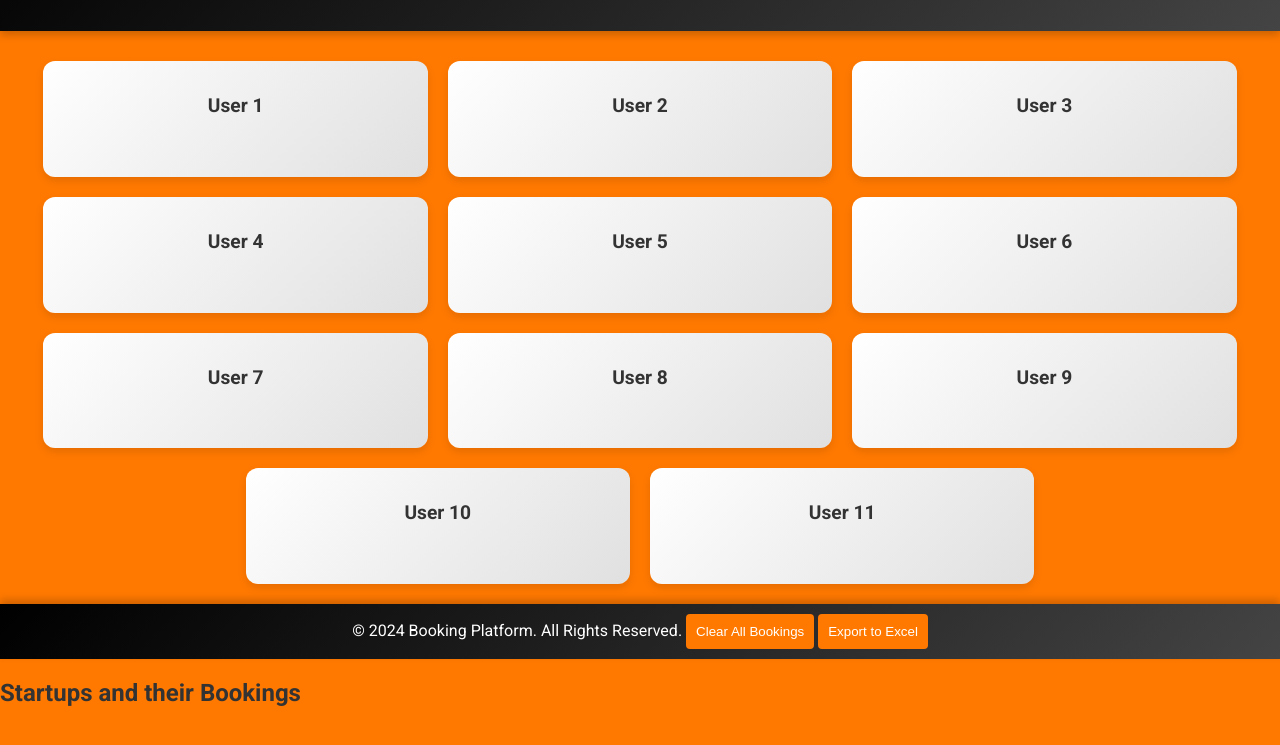
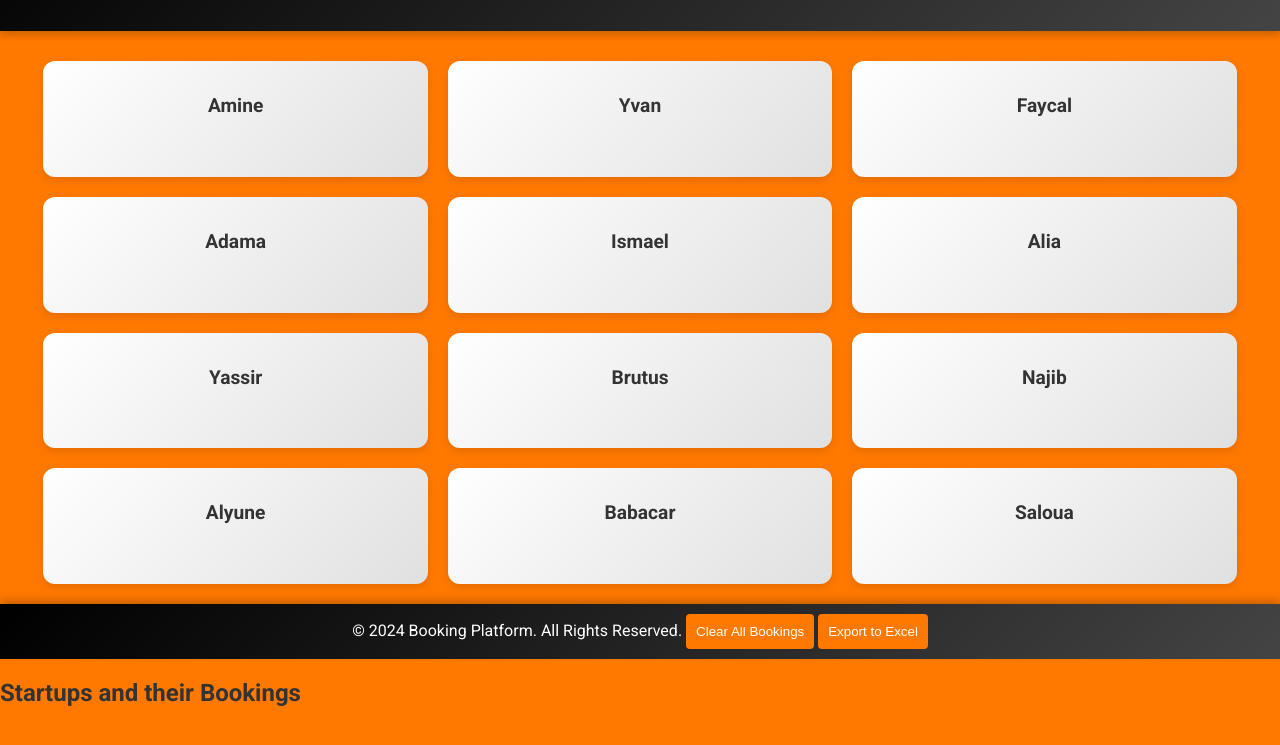
Before and after one commit to SamyHarras/Matchmaking-Platform, a plain HTML site: page adminPage.html in a window 1280 px wide. Shown: the part 141-886 px from the top of the page. Drawn offline with Linux system fonts and the light colour scheme; no server answers.

Commit message:
Update adminPage.html

```diff
--- a/adminPage.html
+++ b/adminPage.html
@@ -13,47 +13,51 @@
 </header>
 <div class="container" id="bookings-container">
     <div class="user-box" id="amine">
-        <div class="user-name">User 1</div>
+        <div class="user-name">Amine</div>
         <ul class="startup-list"></ul>
     </div>
     <div class="user-box" id="yvan">
-        <div class="user-name">User 2</div>
+        <div class="user-name">Yvan</div>
         <ul class="startup-list"></ul>
     </div>
     <div class="user-box" id="faycal">
-        <div class="user-name">User 3</div>
+        <div class="user-name">Faycal</div>
         <ul class="startup-list"></ul>
     </div>
     <div class="user-box" id="adama">
-        <div class="user-name">User 4</div>
+        <div class="user-name">Adama</div>
         <ul class="startup-list"></ul>
     </div>
     <div class="user-box" id="ismael">
-        <div class="user-name">User 5</div>
+        <div class="user-name">Ismael</div>
         <ul class="startup-list"></ul>
     </div>
     <div class="user-box" id="alia">
-        <div class="user-name">User 6</div>
+        <div class="user-name">Alia</div>
         <ul class="startup-list"></ul>
     </div>
     <div class="user-box" id="yassir">
-        <div class="user-name">User 7</div>
+        <div class="user-name">Yassir</div>
         <ul class="startup-list"></ul>
     </div>
     <div class="user-box" id="brutus">
-        <div class="user-name">User 8</div>
+        <div class="user-name">Brutus</div>
         <ul class="startup-list"></ul>
     </div>
     <div class="user-box" id="najib">
-        <div class="user-name">User 9</div>
+        <div class="user-name">Najib</div>
         <ul class="startup-list"></ul>
     </div>
     <div class="user-box" id="alyune">
-        <div class="user-name">User 10</div>
+        <div class="user-name">Alyune</div>
         <ul class="startup-list"></ul>
     </div>
     <div class="user-box" id="babacar">
-        <div class="user-name">User 11</div>
+        <div class="user-name">Babacar</div>
+        <ul class="startup-list"></ul>
+    </div>
+    <div class="user-box" id="saloua">
+        <div class="user-name">Saloua</div>
         <ul class="startup-list"></ul>
     </div>
 </div>
```
